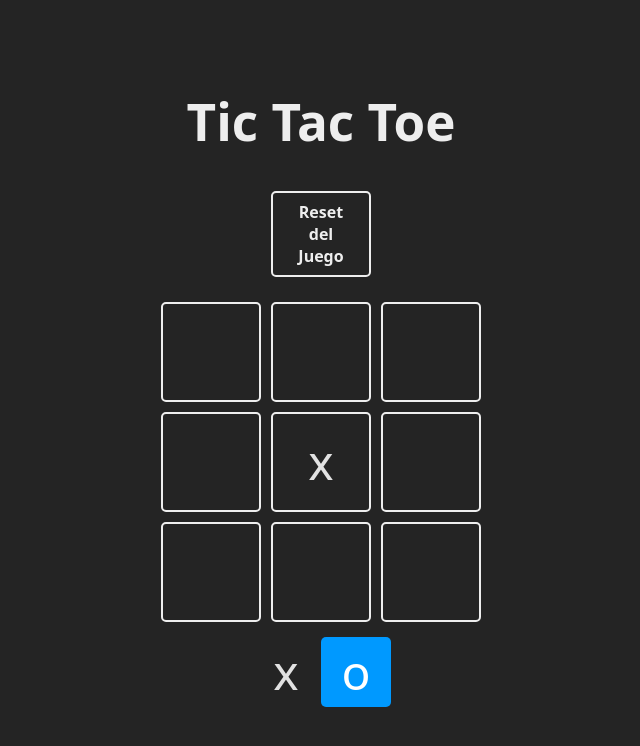
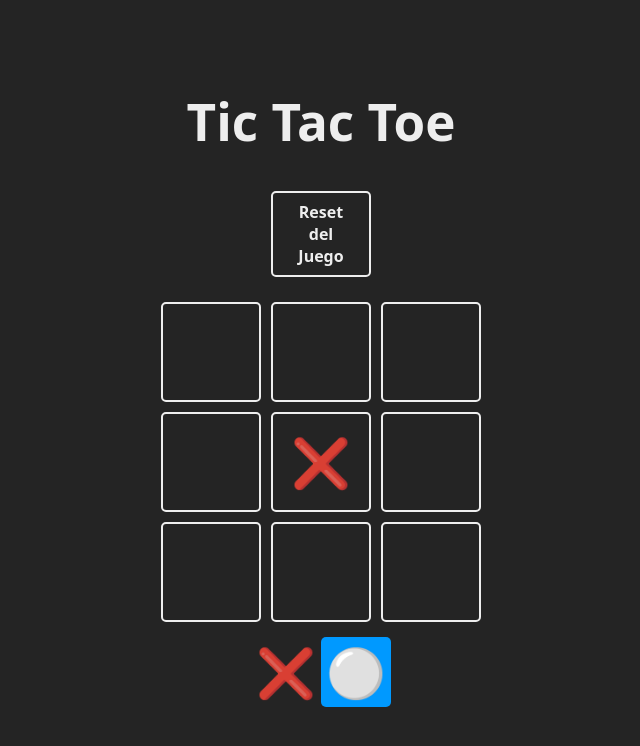
Before and after one commit to Alejandroleortiz/tic-tac-toe-project, a React (Vite) app: page / in a window 1280 px wide. Both pictures are taken after a click on the element 640 px from the left and 461 px from the top of the page. Shown: the top 746 px of the page, without its empty margins (319-959 px from the left). Built offline with nearby package versions, Linux system fonts and the light colour scheme.

Commit message:
finalizacion de tic tac toe

```diff
--- a/src/App.jsx
+++ b/src/App.jsx
@@ -1,75 +1,37 @@
 import { useState } from 'react'
 import './App.css'
 import confetti from "canvas-confetti"
-
-const TURNS = {
-  X: 'x',
-  O: 'o'
-}
-
-const Square = ({ children, isSelected, updateBoard, index }) => {
-  const className = `square ${isSelected ? 'is-selected' : ''}`
-
-  const handleClick = () => {
-    updateBoard(index)
-  }
+import { Square } from './components/Square.jsx'
+import { TURNS } from './components/constants'
+import { checkWinnerFrom, checkEndGame } from './logic/board'
+import { WinnerModal } from './components/WinnerModal'
 
 
-  return (
-    <div onClick={handleClick} className={className}>
-      {children}
-    </div>
-  )
-}
+function App() {
+  const [board, setBoard] = useState(() => {
+    const boardFromStorage = window.localStorage.getItem('board')
+    if (boardFromStorage) return JSON.parse(boardFromStorage)
+    return Array(9).fill(null)
+  })
 
-const WINNER_COMBOS = [
-  [0, 1, 2],
-  [3, 4, 5],
-  [6, 7, 8],
-  [0, 3, 6],
-  [1, 4, 7],
-  [2, 5, 8],
-  [0, 4, 8],
-  [2, 4, 6],
-]
-
-function App() {
-  const [board, setBoard] = useState(
-    Array(9).fill(null)  //const board = Array(9).fill(null) // Creo un array con 9 espacios vacios y con el valor null
-  ) // Defino el estado para la logica al hacer clic
-
-  const [turn, setTurn] = useState(TURNS.X) // estado para saber de quien es el turno
+  const [turn, setTurn] = useState(() => {
+    const turnFromStorage = window.localStorage.getItem('turn')
+    return turnFromStorage ?? TURNS.X
+  }) // estado para saber de quien es el turno
   const [winner, setWinner] = useState(null) // null significa que no hay ganador, y el false significa un empate
 
-  const checkWinner = (boardToCheck) => {
-    // Con esto revisamos todas las combinaciones ganadoras
-    // para ver si x u o ganó
-    for (const combo of WINNER_COMBOS) {
-      const [a, b, c] = combo
-      if (
-        boardToCheck[a] && // ver si en el cero hay una x u o
-        boardToCheck[a] === boardToCheck[b] && // ver si en el 0 y 3 esta la x -> x u o -> o
-        boardToCheck[a] === boardToCheck[c]
-      ) {
-        return boardToCheck[a] // x u o
-      }
-    }
-    // si no hay ganador
-    return null
-  }
+
 
   const resetGame = () => {
     setBoard(Array(9).fill(null))
     setTurn(TURNS.X)
     setWinner(null)
+
+    window.localStorage.removeItem('board')
+    window.localStorage.removeItem('turn')
   }
 
-  const checkEndGame = (newBoard) =>{
-    // revisamos si hay empate
-    // si no hay espacios vaccios
-    // en el tablero
-    return newBoard.every((square) => square !== null )
-  }
+
 
   const updateBoard = (index) => {
     // No actualizamos si ya tiene algo
@@ -81,8 +43,11 @@ function App() {
     // Cambiar el turno
     const newTurn = turn === TURNS.X ? TURNS.O : TURNS.X
     setTurn(newTurn)
+    //guardar aqui partida
+    window.localStorage.setItem('board', JSON.stringify(newBoard))
+    window.localStorage.setItem('turn', newTurn)
     // revisar si hay un ganador
-    const newWinner = checkWinner(newBoard)
+    const newWinner = checkWinnerFrom(newBoard)
     if (newWinner) {
       confetti()
       setWinner(newWinner)
@@ -123,34 +88,9 @@ function App() {
       </section>
 
       <section>
-        {
-          winner !== null && (
-            <section className="winner">
-              <div className="text">
-                <h2>
-                  {
-                    winner === false
-                      ? 'Empate'
-                      : 'Ganó: '
-                  }
-                </h2>
 
-                <header className="win">
-                  {winner && <Square>{winner}</Square>}
-                </header>
-
-                <footer>
-                  <button onClick={resetGame}>Empezar de nuevo</button>
-                </footer>
-
-
-              </div>
-            </section>
-          )
-        }
       </section>
-
-
+      <WinnerModal resetGame={resetGame} winner={winner} />
     </main>
   )
 }
--- /dev/null
+++ b/src/components/Square.jsx
@@ -0,0 +1,14 @@
+export const Square = ({ children, isSelected, updateBoard, index }) => {
+    const className = `square ${isSelected ? 'is-selected' : ''}`
+
+    const handleClick = () => {
+      updateBoard(index)
+    }
+
+
+    return (
+      <div onClick={handleClick} className={className}>
+        {children}
+      </div>
+    )
+  }
--- /dev/null
+++ b/src/components/WinnerModal.jsx
@@ -0,0 +1,28 @@
+
+
+import { Square } from "./Square"
+export function WinnerModal({winner, resetGame}) {
+
+    if (winner === null) return null
+
+    const winnerText = winner === false ? 'Empate' : 'Ganó: '
+
+    return (
+
+        <section className="winner">
+            <div className="text">
+                <h2>
+                    {winnerText}
+                </h2>
+                <header className="win">
+                    {winner && <Square>{winner}</Square>}
+                </header>
+
+                <footer>
+                    <button onClick={resetGame}>Empezar de nuevo</button>
+                </footer>
+            </div>
+        </section>
+    )
+
+}
--- /dev/null
+++ b/src/components/constants.js
@@ -0,0 +1,17 @@
+export const TURNS = {
+    X: '❌',
+    O: '⚪'
+  }
+
+
+
+export const WINNER_COMBOS = [
+    [0, 1, 2],
+    [3, 4, 5],
+    [6, 7, 8],
+    [0, 3, 6],
+    [1, 4, 7],
+    [2, 5, 8],
+    [0, 4, 8],
+    [2, 4, 6],
+  ]
--- /dev/null
+++ b/src/logic/board.js
@@ -0,0 +1,24 @@
+import { WINNER_COMBOS } from "../components/constants"
+export const checkWinnerFrom = (boardToCheck) => {
+    // Con esto revisamos todas las combinaciones ganadoras
+    // para ver si x u o ganó
+    for (const combo of WINNER_COMBOS) {
+      const [a, b, c] = combo
+      if (
+        boardToCheck[a] && // ver si en el cero hay una x u o
+        boardToCheck[a] === boardToCheck[b] && // ver si en el 0 y 3 esta la x -> x u o -> o
+        boardToCheck[a] === boardToCheck[c]
+      ) {
+        return boardToCheck[a] // x u o
+      }
+    }
+    // si no hay ganador
+    return null
+  }
+
+  export   const checkEndGame = (newBoard) =>{
+    // revisamos si hay empate
+    // si no hay espacios vaccios
+    // en el tablero
+    return newBoard.every((square) => square !== null )
+  }
```
